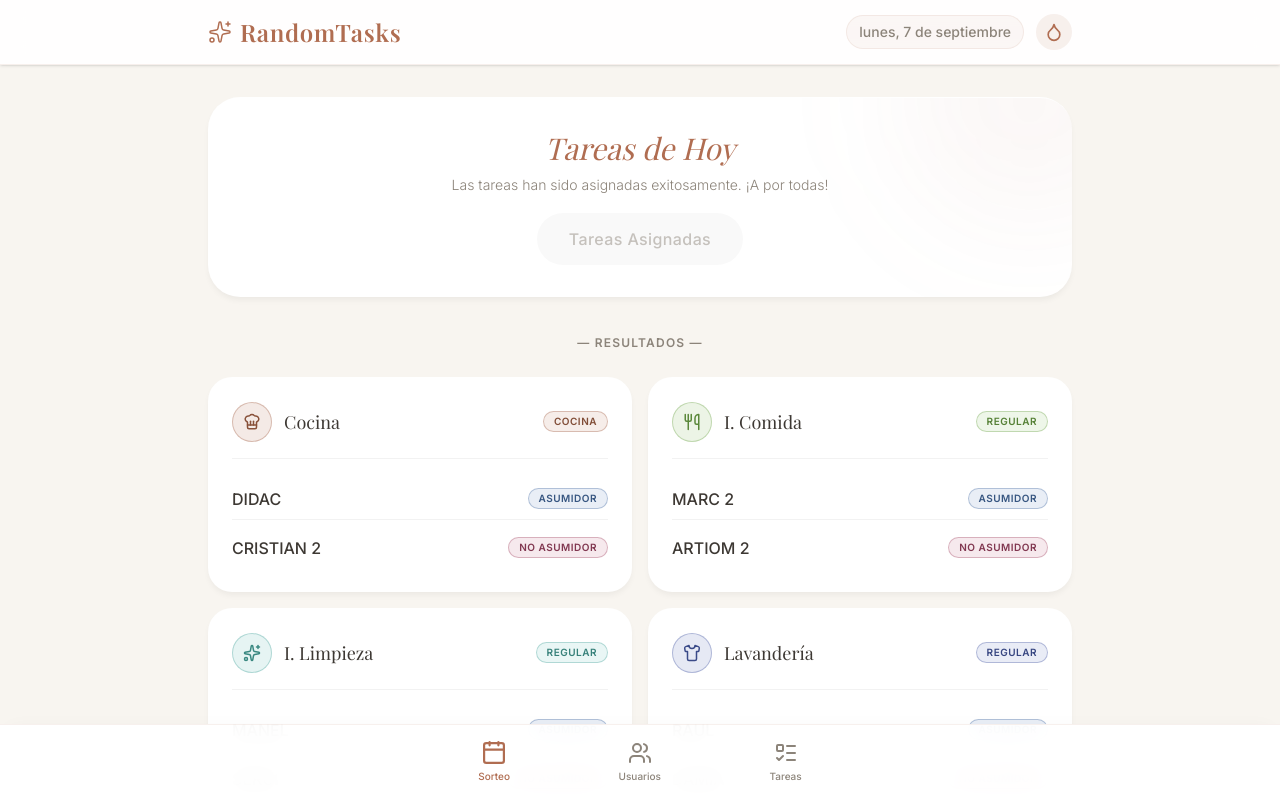
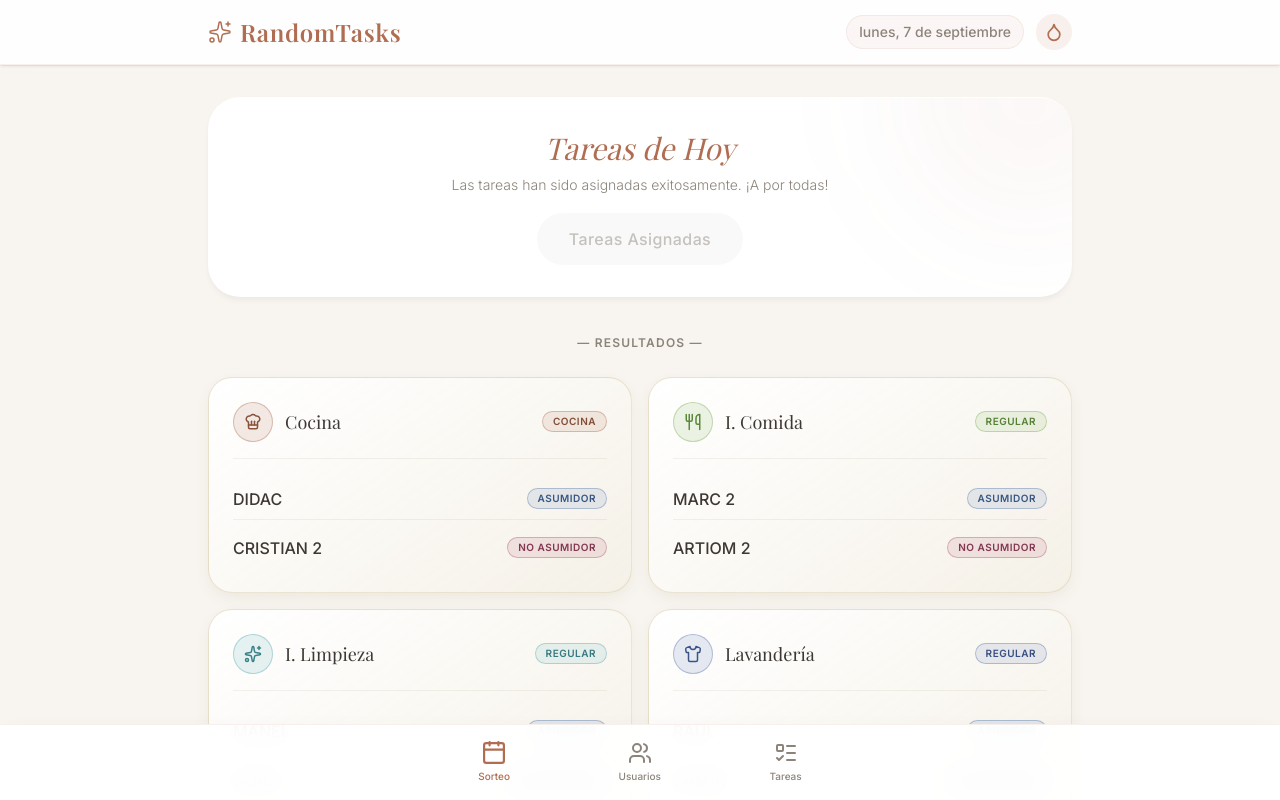
Before and after one commit to JuanDeSanpe/PlanningRandom, a React (Vite) app: page / in a window 1280 px wide. Both pictures are taken after a click on the button "Sortear Tareas". Shown: the top 800 px of the page. Built offline with nearby package versions, Linux system fonts and the light colour scheme; a web font is replaced by a local one.

Commit message:
feat: capsulas de tareas con fondos tematicos desaturados al 40% segun su tipo

```diff
--- a/src/components/DailySchedule.jsx
+++ b/src/components/DailySchedule.jsx
@@ -61,9 +61,9 @@ export default function DailySchedule({ schedule, onGenerate, tasks }) {
                 <div
                   key={idx}
                   style={{ animationDelay: `${idx * 150}ms`, '--task-hue': hue }}
-                  className="bg-surface p-6 rounded-3xl border-t border-white/5 hover:border-primary/20 hover:shadow-md transition-all duration-500 card-3d-effect"
+                  className="task-card-capsule p-6 rounded-3xl transition-all duration-500 card-3d-effect"
                 >
-                  <div className="flex items-center justify-between gap-3 mb-5 pb-4 border-b border-black/5">
+                  <div className="flex items-center justify-between gap-3 mb-5 pb-4 border-b task-card-divider">
                     <div className="flex items-center gap-3">
                       <div className="p-2.5 rounded-full border task-icon-box">
                         <TaskIcon name={taskName} type={taskType} size={18} />
@@ -77,7 +77,7 @@ export default function DailySchedule({ schedule, onGenerate, tasks }) {
 
                   <div className="space-y-2">
                     {assignment.users.map((user, i) => (
-                      <div key={i} className="flex items-center justify-between py-2 border-b border-black/5 last:border-0">
+                      <div key={i} className="flex items-center justify-between py-2 border-b task-card-divider last:border-0">
                         <span className="font-medium text-textMain">{user.name}</span>
                         <span className={`text-[10px] uppercase font-bold tracking-wider px-2.5 py-0.5 rounded-full border ${
                           user.role === 'asumidor' ? 'role-asumidor' : 'role-noasumidor'
--- a/src/components/TaskList.jsx
+++ b/src/components/TaskList.jsx
@@ -106,7 +106,7 @@ export default function TaskList({ tasks, onUpdate }) {
             <div
               key={task.id}
               style={{ '--task-hue': hue }}
-              className="bg-surface border-t border-white/5 p-4 rounded-3xl flex items-center justify-between group transition-all card-3d-effect"
+              className="task-card-capsule p-4 rounded-3xl flex items-center justify-between group transition-all card-3d-effect"
             >
               <div className="flex items-center gap-4">
                 <div className="p-3 rounded-full border task-icon-box transition-transform group-hover:scale-105">
--- a/src/index.css
+++ b/src/index.css
@@ -45,6 +45,13 @@
   --task-icon-bg-l: 50%;
   --task-icon-bg-a: 0.14;
   --task-icon-text-l: 38%;
+
+  /* Cápsula de tareas completa (Modo Claro / Boutique) */
+  --task-capsule-bg: linear-gradient(145deg, #ffffff 0%, hsla(var(--task-hue, 42), 40%, 93%, 0.85) 100%);
+  --task-capsule-border: hsla(var(--task-hue, 42), 40%, 65%, 0.35);
+  --task-capsule-border-hover: hsla(var(--task-hue, 42), 40%, 50%, 0.6);
+  --task-capsule-shadow: 0 6px 16px -2px hsla(var(--task-hue, 42), 40%, 25%, 0.08);
+  --task-capsule-divider: hsla(var(--task-hue, 42), 40%, 30%, 0.08);
 }
 
 [data-theme='nature'] {
@@ -80,6 +87,13 @@
   --task-icon-bg-l: 65%;
   --task-icon-bg-a: 0.24;
   --task-icon-text-l: 82%;
+
+  /* Cápsula de tareas completa (Modo Oscuro / Nature 3D) */
+  --task-capsule-bg: linear-gradient(145deg, hsla(var(--task-hue, 42), 40%, 21%, 0.96) 0%, hsla(var(--task-hue, 42), 40%, 15%, 0.98) 100%);
+  --task-capsule-border: hsla(var(--task-hue, 42), 40%, 55%, 0.38);
+  --task-capsule-border-hover: hsla(var(--task-hue, 42), 40%, 70%, 0.65);
+  --task-capsule-shadow: 8px 8px 20px rgba(0, 0, 0, 0.45), inset 0 1px 1px hsla(var(--task-hue, 42), 40%, 75%, 0.25);
+  --task-capsule-divider: hsla(var(--task-hue, 42), 40%, 70%, 0.12);
 }
 
 body {
@@ -142,3 +156,20 @@ body {
   border-color: hsla(var(--task-hue, 42), 40%, var(--task-border-l), var(--task-border-a)) !important;
   color: hsl(var(--task-hue, 42), 40%, var(--task-icon-text-l)) !important;
 }
+
+/* Cápsula de tarea completa: fondo tintado con su color semántico (40% saturación) */
+.task-card-capsule {
+  background: var(--task-capsule-bg) !important;
+  border: 1px solid var(--task-capsule-border) !important;
+  box-shadow: var(--task-capsule-shadow) !important;
+  transition: all 0.3s cubic-bezier(0.4, 0, 0.2, 1);
+}
+
+.task-card-capsule:hover {
+  border-color: var(--task-capsule-border-hover) !important;
+  transform: translateY(-2px);
+}
+
+.task-card-divider {
+  border-color: var(--task-capsule-divider) !important;
+}
--- a/src/utils/themeColors.jsx
+++ b/src/utils/themeColors.jsx
@@ -1,74 +1,98 @@
 import { Shield, ChefHat, Utensils, Sparkles, Shirt, PawPrint, Wrench, Car, ListTodo } from 'lucide-react';
 
-// Mapeo de tonos predefinidos para tareas estándar (con saturación fija del 40%)
+// Mapeo semántico de tonos por tipo de tarea (todos con saturación fija del 40%)
+// Relacionados con la naturaleza y función de la tarea:
 export const TASK_CONFIG = {
+  // Despertar: Sol de la mañana / Amanecer dorado (cálido y luminoso)
   'despertar': {
-    hue: 42,       // Dorado / Ámbar cálido (40% sat)
+    hue: 45,
     badge: 'PROTEGIDA VIP (Coordis)',
     icon: Shield,
+    concept: 'Amanecer / Sol'
   },
+  // Cocina: Fuego, fogón, pucheros, terracota cálido y acogedor
   'cocina': {
-    hue: 18,       // Terracota suave (40% sat)
+    hue: 18,
     badge: 'COCINA',
     icon: ChefHat,
+    concept: 'Fuego / Fogón / Terracota'
   },
+  // I. Comida: Huerta, verduras frescas, hojas, verde oliva / salvia
   'i. comida': {
-    hue: 95,       // Verde Oliva / Salvia (40% sat)
+    hue: 95,
     badge: 'REGULAR',
     icon: Utensils,
+    concept: 'Alimentos / Huerta / Salvia'
   },
+  // I. Limpieza: Agua limpia, jabón, frescura higiénica, cian / aguamarina
   'i. limpieza': {
-    hue: 175,      // Aqua / Turquesa suave (40% sat)
+    hue: 185,
     badge: 'REGULAR',
     icon: Sparkles,
+    concept: 'Agua / Jabón / Aguamarina'
   },
+  // Lavandería: Colada, suavizante, añil, índigo / azul perwinkle textil
   'lavandería': {
-    hue: 228,      // Azul Índigo suave (40% sat)
+    hue: 220,
     badge: 'REGULAR',
     icon: Shirt,
+    concept: 'Colada / Añil / Índigo textil'
   },
   'lavanderia': {
-    hue: 228,
+    hue: 220,
     badge: 'REGULAR',
     icon: Shirt,
+    concept: 'Colada / Añil / Índigo textil'
   },
+  // Animales: Campo abierto, flora silvestre, lavanda / púrpura natural
   'animales': {
-    hue: 280,      // Lavanda / Violeta suave (40% sat)
+    hue: 280,
     badge: 'REGULAR',
     icon: PawPrint,
+    concept: 'Campo / Lavanda silvestre'
   },
+  // Taller: Herramientas, mecánica, madera y bronce / óxido artesanal
   'taller': {
-    hue: 30,       // Bronce / Ocre tierra (40% sat)
+    hue: 32,
     badge: 'REGULAR',
     icon: Wrench,
+    concept: 'Herramientas / Bronce / Cobre'
   },
+  // A. Chófer: Carretera, asfalto, ruta verde abeto / transporte
   'a. chófer': {
-    hue: 145,      // Verde Esmeralda suave (40% sat)
+    hue: 155,
     badge: 'REGULAR',
     icon: Car,
+    concept: 'Ruta / Carretera / Abeto'
   },
   'a. chofer': {
-    hue: 145,
+    hue: 155,
     badge: 'REGULAR',
     icon: Car,
+    concept: 'Ruta / Carretera / Abeto'
   },
 };
 
-// Generador determinista de tonalidad para cualquier tarea personalizada (siempre 40% sat)
+// Generador de tonalidad (siempre con 40% de saturación)
 export const getTaskHue = (taskName = '', taskType = 'regular') => {
   const normalized = (taskName || '').trim().toLowerCase();
 
   if (normalized.includes('despertar') || taskType === 'protected') {
-    return 42;
+    return 45; // Amanecer solar
   }
   if (normalized === 'cocina' || taskType === 'cocina') {
-    return 18;
+    return 18; // Terracota fuego
   }
   if (TASK_CONFIG[normalized]) {
     return TASK_CONFIG[normalized].hue;
   }
 
-  // Hash consistente para tareas creadas manualmente
+  // Coincidencia parcial con palabras clave conocidas
+  for (const [key, cfg] of Object.entries(TASK_CONFIG)) {
+    if (normalized.includes(key)) return cfg.hue;
+  }
+
+  // Hash consistente para tareas añadidas dinámicamente
   let hash = 0;
   for (let i = 0; i < normalized.length; i++) {
     hash = (hash << 5) - hash + normalized.charCodeAt(i);
```
